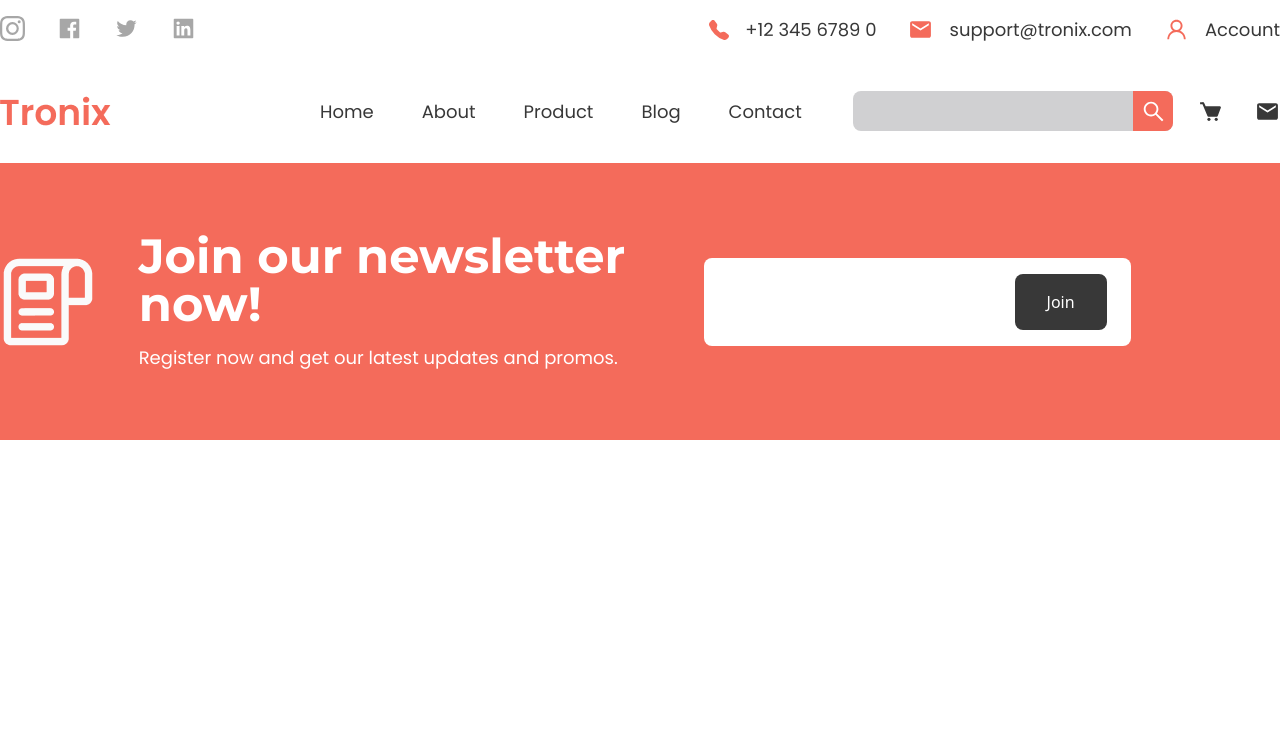
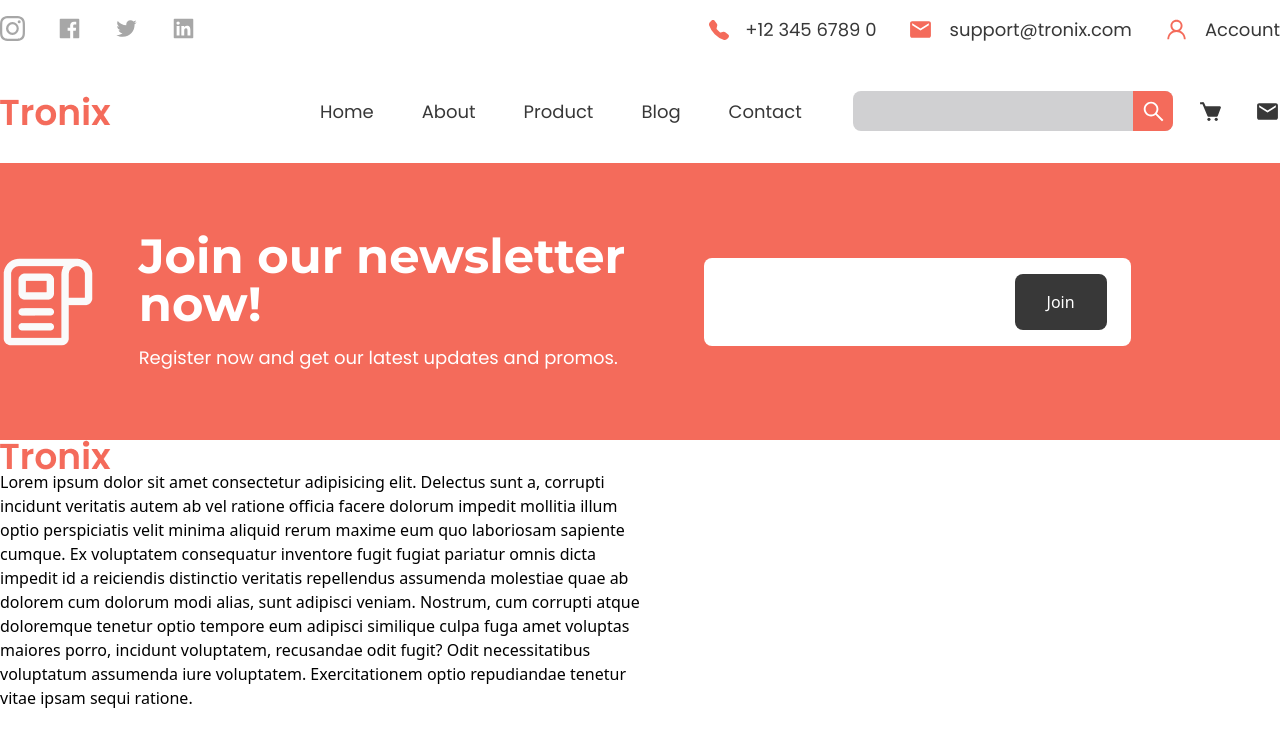
Before and after one commit to thehasandev/e_commerce_tronix, a React (Vite) app: page / in a window 1280 px wide. Shown: the top 746 px of the page. Built offline with nearby package versions, Linux system fonts and the light colour scheme.

Commit message:
footer-top-part

```diff
--- a/src/components/Footer.jsx
+++ b/src/components/Footer.jsx
@@ -4,6 +4,7 @@ import Container from './Container'
 import Flex from './Flex'
 import Image from './Image'
 import FooterTop from "../assets/FooterTop.png"
+import Logo from "../assets/logo.png"
 
 function Footer() {
   return (
@@ -28,6 +29,22 @@ function Footer() {
               </Flex>
            </Container>
        </Section>
+
+       <footer className='flex'>
+        <Container>
+          <div className='w-1/2'>
+            <div className='w-1/2'>
+               <Image src={Logo}/>
+
+            </div>
+          </div>
+
+          <div className='w-1/2'>
+            Lorem ipsum dolor sit amet consectetur adipisicing elit. Delectus sunt a, corrupti incidunt veritatis autem ab vel ratione officia facere dolorum impedit mollitia illum optio perspiciatis velit minima aliquid rerum maxime eum quo laboriosam sapiente cumque. Ex voluptatem consequatur inventore fugit fugiat pariatur omnis dicta impedit id a reiciendis distinctio veritatis repellendus assumenda molestiae quae ab dolorem cum dolorum modi alias, sunt adipisci veniam. Nostrum, cum corrupti atque doloremque tenetur optio tempore eum adipisci similique culpa fuga amet voluptas maiores porro, incidunt voluptatem, recusandae odit fugit? Odit necessitatibus voluptatum assumenda iure voluptatem. Exercitationem optio repudiandae tenetur vitae ipsam sequi ratione.
+          </div>
+
+        </Container>
+       </footer>
     </>
   )
 }
```
